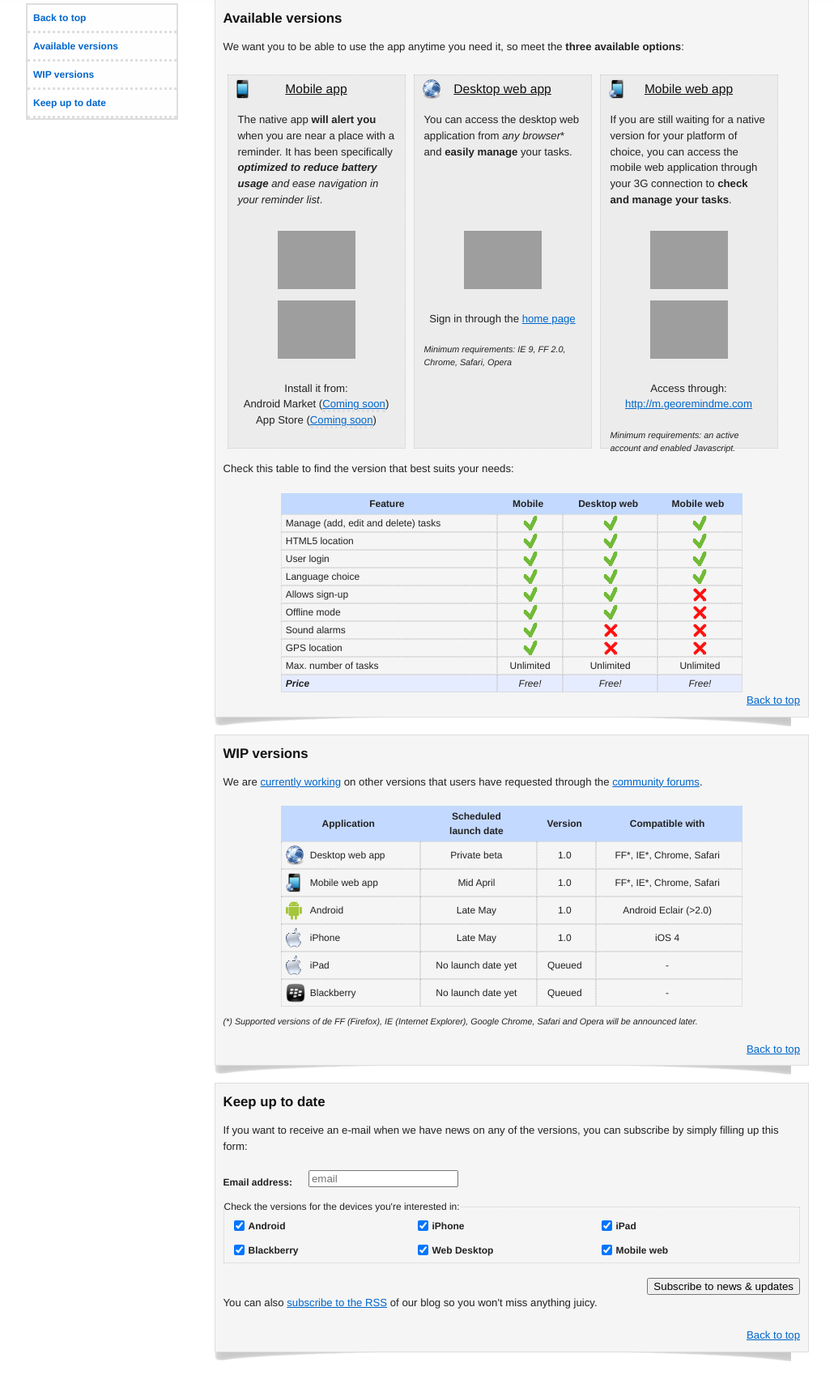
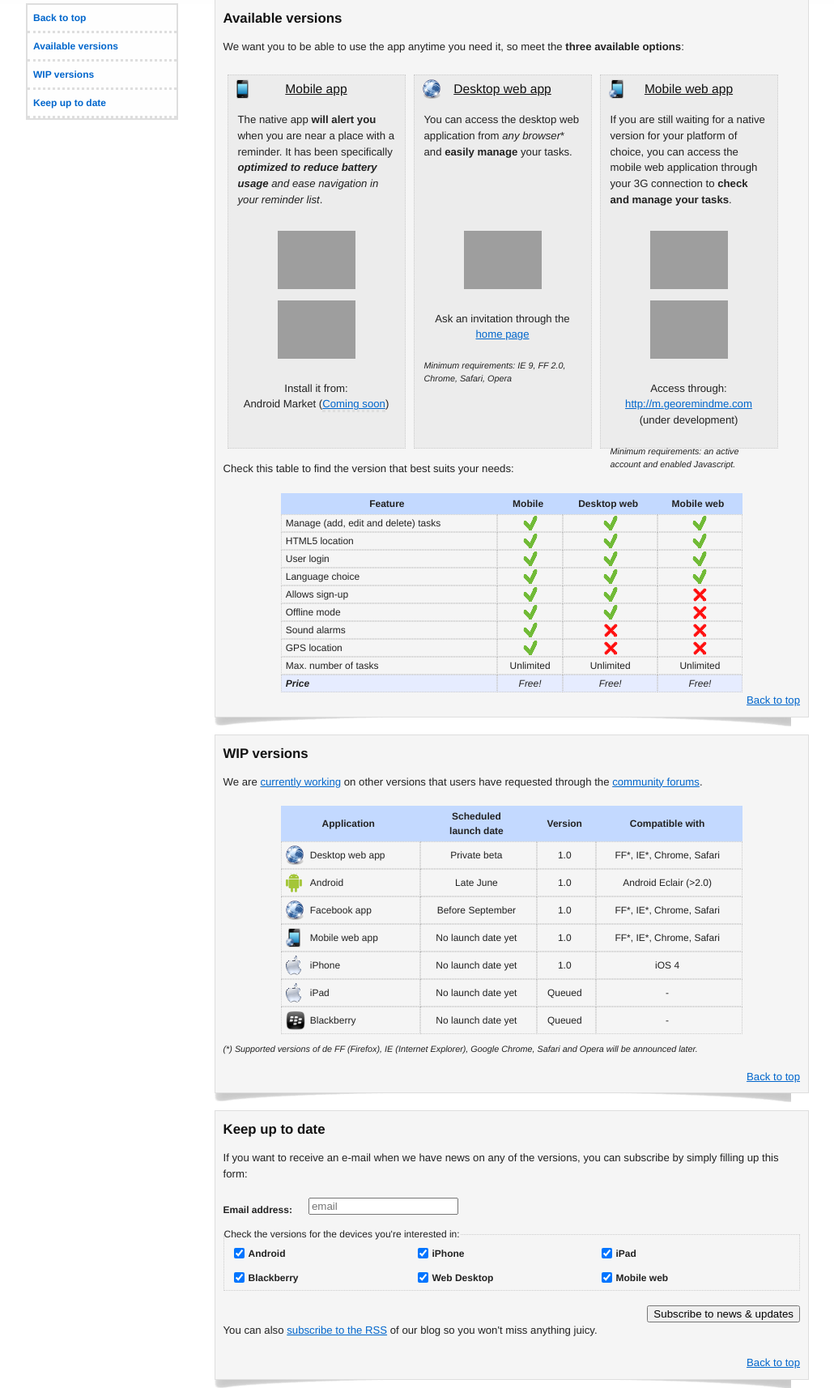
Before and after one commit to GeoRemindMe/GeoRemindMe_ProjectSite, a Django app: template templates/knowmore.html in a window 1280 px wide. Shown: the part 176-1890 px from the top of the page at 81% size, without its empty margins (133-1163 px from the left). Run offline with Django 3.2, Linux system fonts and the light colour scheme; the template is opened without the code that fills it, so the values that code supplies are empty; grey boxes are pictures that could not be loaded.

Commit message:
changing knowmore content

```diff
--- a/templates/knowmore.html
+++ b/templates/knowmore.html
@@ -79,7 +79,6 @@
             <p class="center">
                {% trans "Install it from:" %}<br>
                {% trans "Android Market (<a href='#other-versions' class='anchor separator'>Coming soon</a>)" %}<br>
-               {% trans "App Store (<a href='#other-versions' class='anchor separator'>Coming soon</a>)" %}
             </p>
 
 
@@ -91,7 +90,7 @@
             <p class="screenshots">
                <a title="{% trans "Screenshot Web Desktop version: Dahsboard" %}" href="/media/img/screenshots/webdesktop/Dashboard.png"><img src="/media/img/screenshots/webdesktop/Dashboard.png" height="72" alt="" /></a>
             </p>
-            <p  class="center">{% trans "Sign in through the <a href='/'>home page</a>" %}</p>
+            <p  class="center">{% trans "Ask an invitation through the <a href='/'>home page</a>" %}</p>
             <p class="footer-notes">{% trans "Minimum requirements: IE 9, FF 2.0, Chrome, Safari, Opera" %}</p>
          </section>
 
@@ -102,7 +101,7 @@
                <a title="{% trans "Screenshot Web Mobile version: Home" %}" href="/media/img/screenshots/webmobile/webmobile_home.png"><img src="/media/img/screenshots/webmobile/webmobile_home.png" height="72" alt="" /></a>
                <a title="{% trans "Screenshot Web Mobile version: Map" %}" href="/media/img/screenshots/webmobile/webmobile_map.png"><img src="/media/img/screenshots/webmobile/webmobile_map.png" height="72" alt="" /></a>
             </p>
-            <p class="center">{% trans "Access through: <a href='http://m.georemindme.com'>http://m.georemindme.com</a>" %}</p>
+            <p class="center">{% trans "Access through: <a href='http://m.georemindme.com'>http://m.georemindme.com</a> (under development)" %}</p>
             <p class="footer-notes">
                {% trans "Minimum requirements: an active account and enabled Javascript." %}
             </p>
@@ -206,20 +205,26 @@
                <td>FF*, IE*, Chrome, Safari</td>
             </tr>
             <tr>
-               <td class="webmobile-app tdIcon">{% trans "Mobile web app" %}</td>
-               <td>{% trans "Mid April" %}</td>
+               <td id="android-app" class="tdIcon">Android</td>
+               <td>{% trans "Late June" %}</td>
+               <td>1.0</td>
+               <td>Android Eclair (>2.0)</td>
+            </tr>
+            <tr>
+               <td class="webdesktop-app tdIcon">{% trans "Facebook app" %}</td>
+               <td>{% trans "Before September" %}</td>
                <td>1.0</td>
                <td>FF*, IE*, Chrome, Safari</td>
             </tr>
             <tr>
-               <td id="android-app" class="tdIcon">Android</td>
-               <td>{% trans "Late May" %}</td>
+               <td class="webmobile-app tdIcon">{% trans "Mobile web app" %}</td>
+               <td>{% trans "No launch date yet" %}</td>
                <td>1.0</td>
-               <td>Android Eclair (>2.0)</td>
+               <td>FF*, IE*, Chrome, Safari</td>
             </tr>
             <tr>
                <td class="apple-app tdIcon">iPhone</td>
-               <td>{% trans "Late May"%}</td>
+               <td>{% trans "No launch date yet"%}</td>
                <td>1.0</td>
                <td>iOS 4</td>
             </tr>
```
